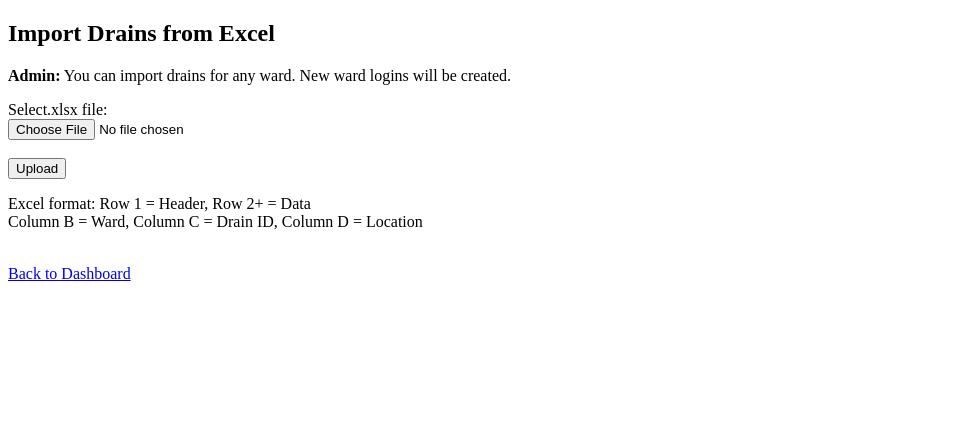
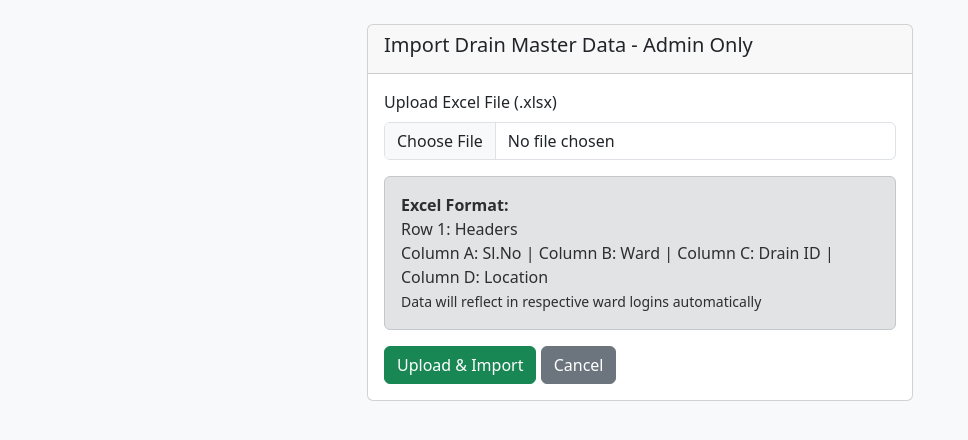
Before and after one commit to madan1994-ui/wards_drains, a Flask app: page /import_excel in a window 1280 px wide. Shown: the top 440 px of the page, without its empty margins (0-968 px from the left). Run offline with Flask 3, Linux system fonts and the light colour scheme; a user stored in the database is signed in; some libraries are stand-ins or nearby versions.

Commit message:
Update import_excel.html

```diff
--- a/templates/import_excel.html
+++ b/templates/import_excel.html
@@ -1,34 +1,44 @@
 <!DOCTYPE html>
 <html>
 <head>
-    <title>Import Excel - Tanuku Drains</title>
+    <title>Import Drain Data</title>
+    <link href="https://cdn.jsdelivr.net/npm/bootstrap@5.3.0/dist/css/bootstrap.min.css" rel="stylesheet">
 </head>
-<body>
-    <h2>Import Drains from Excel</h2>
-
-    {% if session.role == 'admin' %}
-        <p><b>Admin:</b> You can import drains for any ward. New ward logins will be created.</p>
-    {% else %}
-        <p><b>Ward {{ session.ward }}:</b> You can only import drains for your ward.</p>
-    {% endif %}
-
+<body class="bg-light">
+<div class="container mt-4">
+    <div class="row justify-content-center">
+        <div class="col-md-6">
+            <div class="card">
+                <div class="card-header">
+                    <h5>Import Drain Master Data - Admin Only</h5>
+                </div>
+                <div class="card-body">
                     {% with messages = get_flashed_messages() %}
                       {% if messages %}
                         {% for message in messages %}
-          <p style="color: green;">{{ message }}</p>
+                          <div class="alert alert-info">{{ message }}</div>
                         {% endfor %}
                       {% endif %}
                     {% endwith %}
 
                     <form method="POST" enctype="multipart/form-data">
-        <label>Select.xlsx file:</label><br>
-        <input type="file" name="file" accept=".xlsx" required><br><br>
-        <input type="submit" value="Upload">
+                        <div class="mb-3">
+                            <label class="form-label">Upload Excel File (.xlsx)</label>
+                            <input type="file" name="file" class="form-control" accept=".xlsx" required>
+                        </div>
+                        <div class="alert alert-secondary">
+                            <strong>Excel Format:</strong><br>
+                            Row 1: Headers<br>
+                            Column A: Sl.No | Column B: Ward | Column C: Drain ID | Column D: Location<br>
+                            <small>Data will reflect in respective ward logins automatically</small>
+                        </div>
+                        <button type="submit" class="btn btn-success">Upload & Import</button>
+                        <a href="/dashboard" class="btn btn-secondary">Cancel</a>
                     </form>
-
-    <p>Excel format: Row 1 = Header, Row 2+ = Data<br>
-    Column B = Ward, Column C = Drain ID, Column D = Location</p>
-
-    <br><a href="/dashboard">Back to Dashboard</a>
+                </div>
+            </div>
+        </div>
+    </div>
+</div>
 </body>
 </html>
```
Lines whose indentation alone changed are shown as unchanged.
